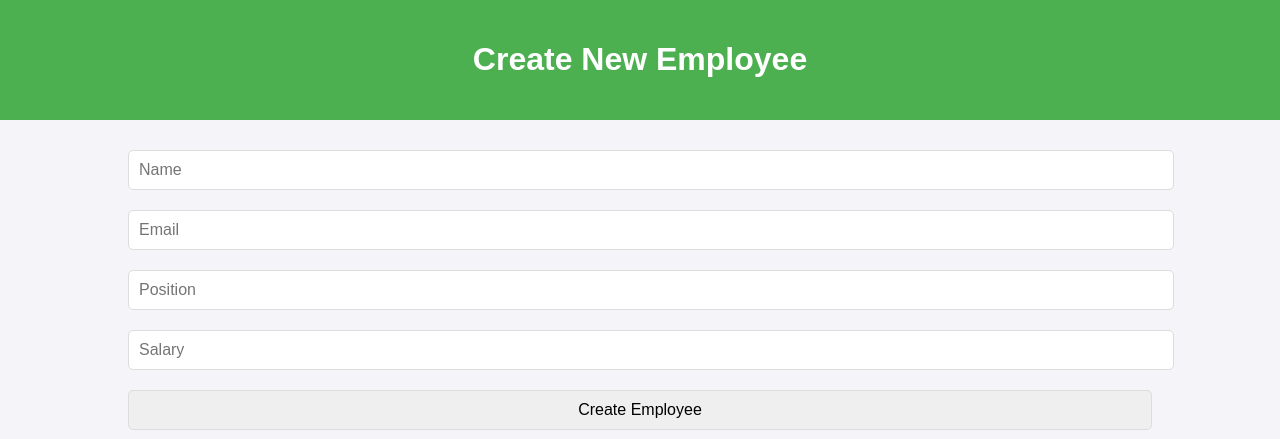
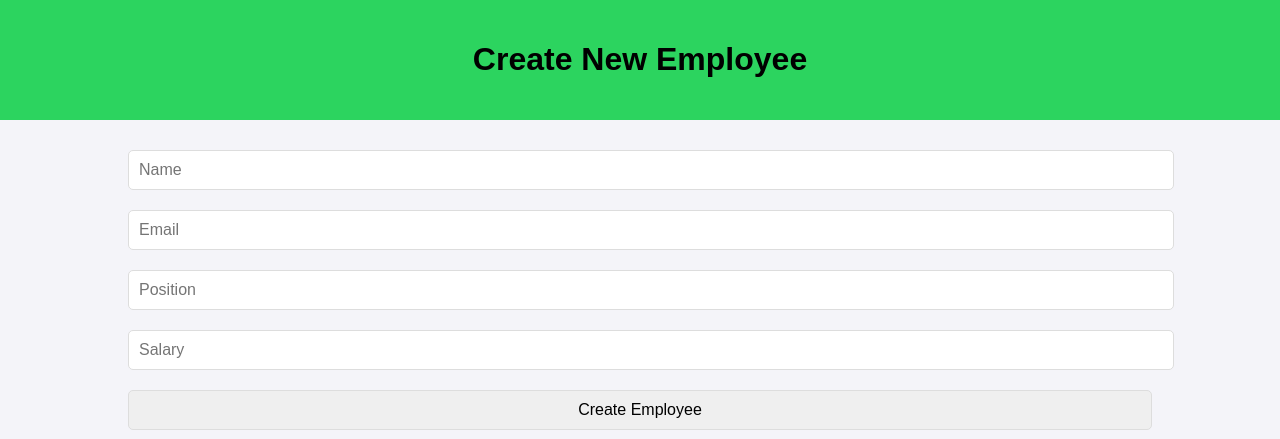
Before and after one commit to govardhanvbhat/Devops-SDP, a Flask app: page /create in a window 1280 px wide. Shown: the top 439 px of the page. Run offline with Flask 3, Linux system fonts and the light colour scheme.

Commit message:
Add files via upload

```diff
--- a/app.py
+++ b/app.py
@@ -9,7 +9,7 @@ def get_db_connection():
         host="localhost",
         user="root",  # your MySQL username
         password="admin",  # your MySQL password
-        database="employee_manager"  # database name changed
+        database="employee_managers"  # database name changed
     )
 
 # Route to display all employees
@@ -78,4 +78,4 @@ def delete(employee_id):
 
 # Run the Flask app
 if __name__ == '__main__':
-    app.run(debug=True)
+    app.run(debug=True,host='0.0.0.0',port=5001)
--- a/static/css/styles.css
+++ b/static/css/styles.css
@@ -8,7 +8,7 @@ body {
 }
 
 header {
-    background-color: #4CAF50;
+    background-color: #2cd45f;
     color: white;
     padding: 20px;
     text-align: center;
@@ -49,7 +49,7 @@ table td {
 
 /* Links inside the table */
 a {
-    color: #4CAF50;
+    color: #1507cf;
     text-decoration: none;
 }
 
--- a/templates/create.html
+++ b/templates/create.html
@@ -9,7 +9,7 @@
 <body>
 
 <header>
-    <h1>Create New Employee</h1>
+    <h1 style="color:black">Create New Employee</h1>
 </header>
 
 <div class="container">
```
